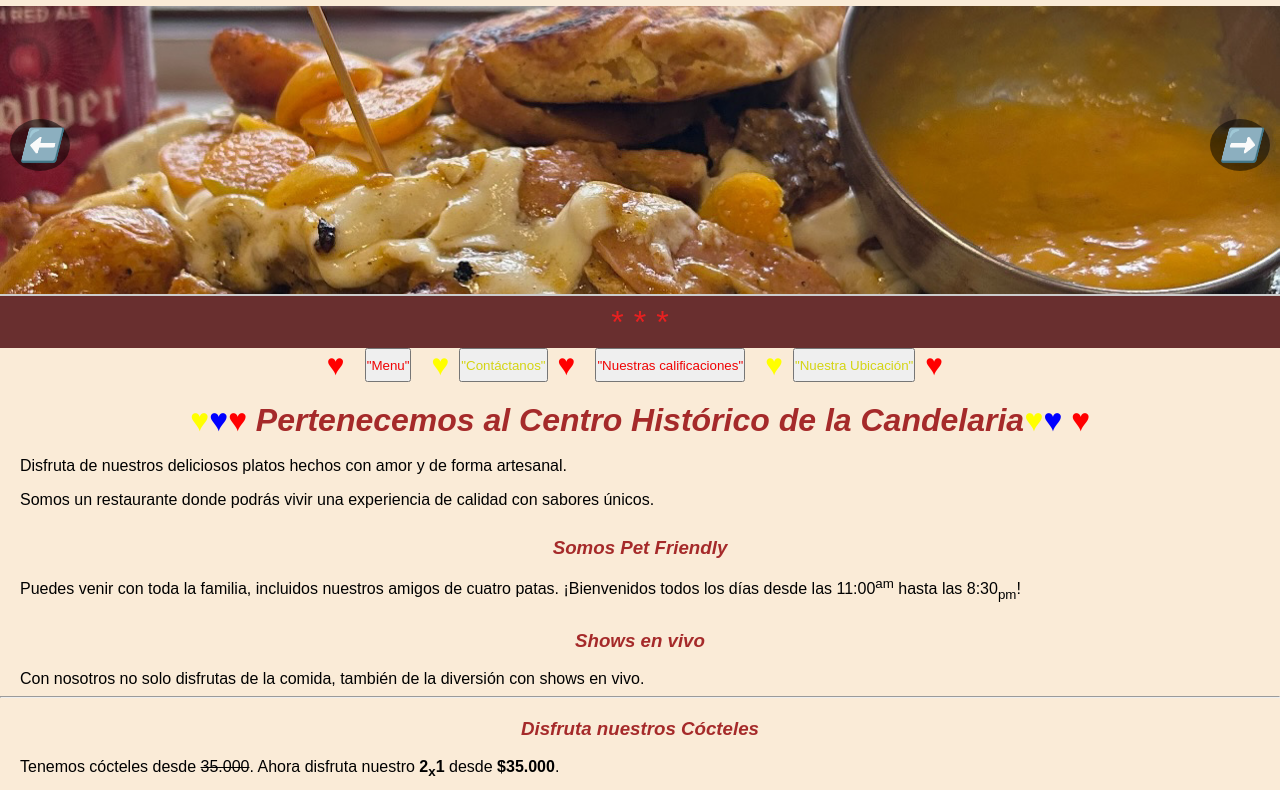
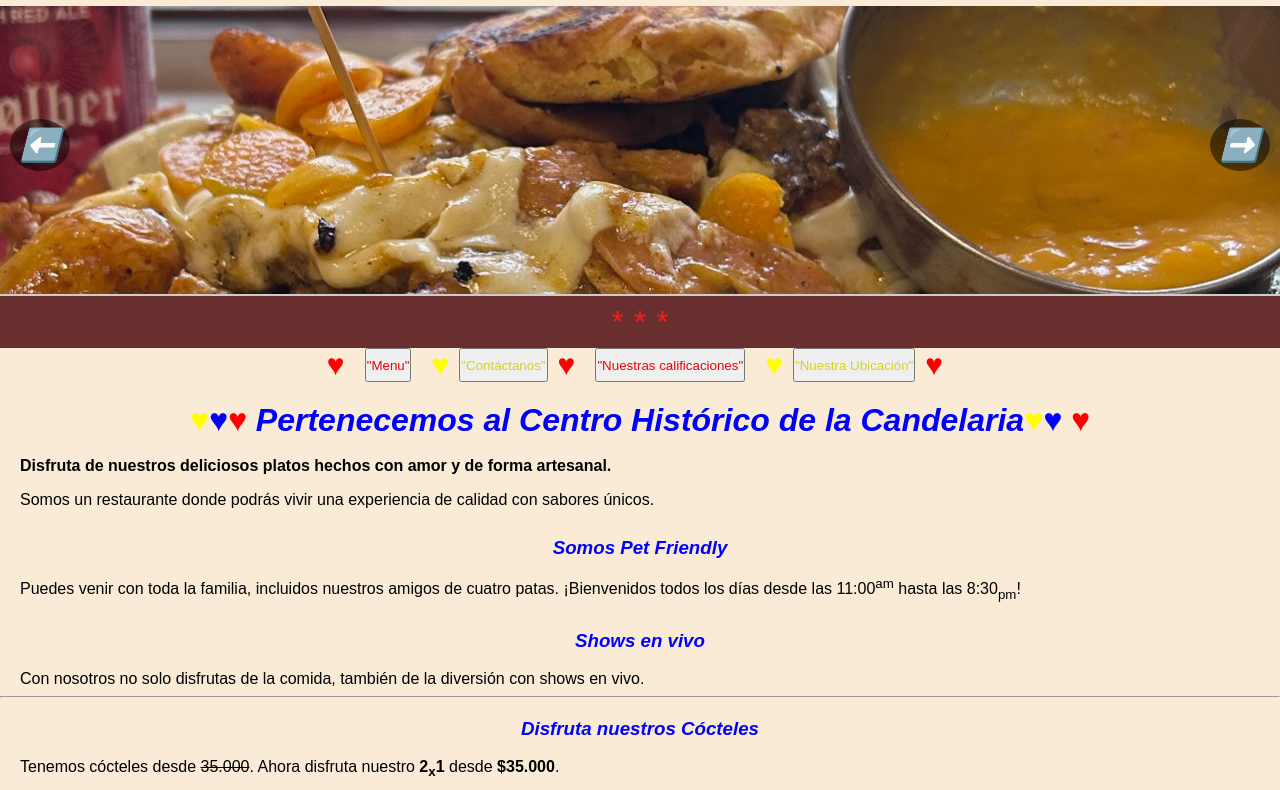
Before and after one commit to julore17/ricasole, a plain HTML site: page index.html in a window 1280 px wide. Shown: the part 149-939 px from the top of the page. Drawn offline with Linux system fonts and the light colour scheme.

Commit message:
Version 2 de mi proyecto, cambio de color h1 y negrilla en en parrafo de disfruta  nuestros platos

```diff
--- a/index.html
+++ b/index.html
@@ -67,7 +67,7 @@
     <h1><i><span class="corazon-amarillo">&#9829</span><span class="corazon-azul">&#9829</span><span class="corazon-rojo">&#9829</span>
         Pertenecemos al Centro Histórico de la Candelaria<span class="corazon-amarillo">&#9829</span><span class="corazon-azul">&#9829</span>
         <span class="corazon-rojo">&#9829</span></i></h1>
-    <p>Disfruta de nuestros deliciosos platos hechos con amor y de forma artesanal.</p>
+    <p><b>Disfruta de nuestros deliciosos platos hechos con amor y de forma artesanal.</b></p>
     <p>Somos un restaurante donde podrás vivir una experiencia de calidad con sabores únicos.</p>
 
     <h3><i>Somos Pet Friendly</i></h3>
--- a/style.css
+++ b/style.css
@@ -12,7 +12,7 @@ body {
 
 /* ENCABEZADOS Y PÁRRAFOS */
 h1, h3 {
-    color: brown;
+    color: blue;
     text-align: center;
     margin: 20px 0 10px;
 }
```
Also changed, not shown: 1 other file.
